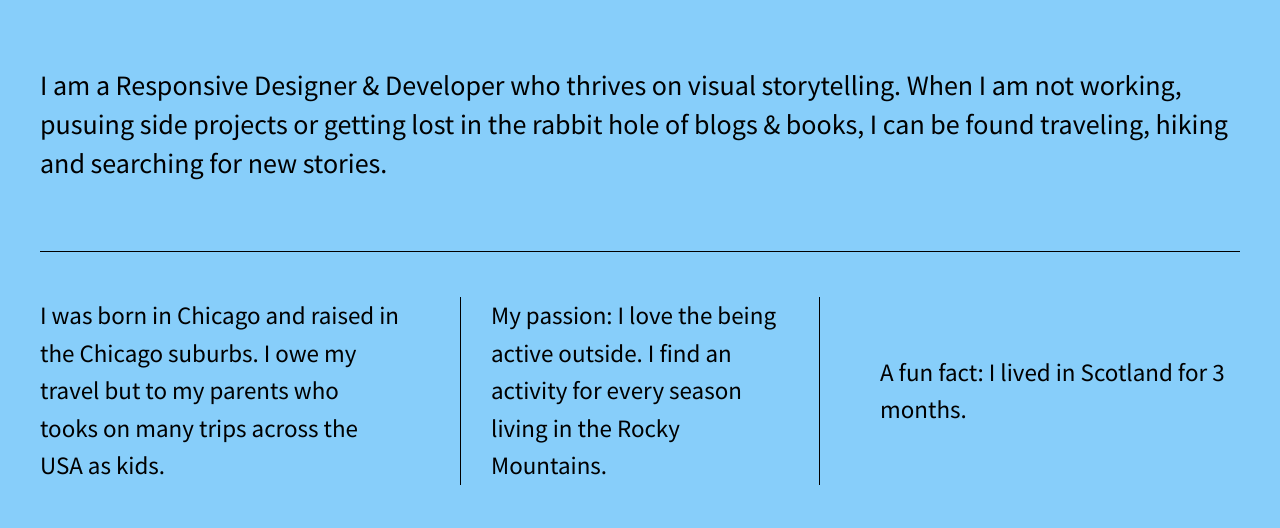
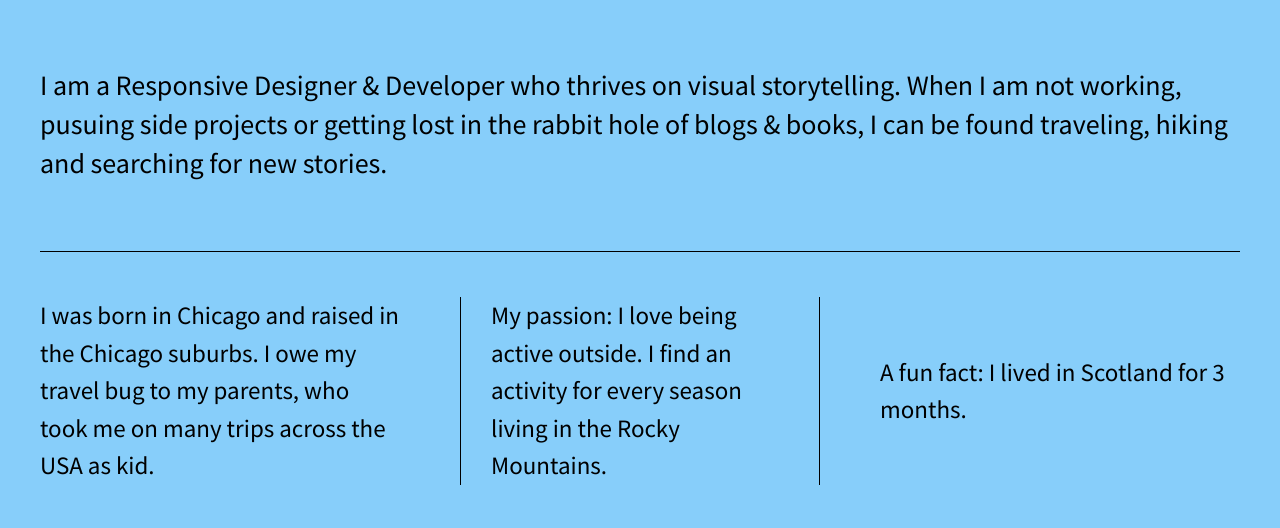
Before and after one commit to hrocco25/divs-flexbox, a plain HTML site: page index.html in a window 1280 px wide. Shown: the part 187-715 px from the top of the page. Drawn offline with nearby package versions, Linux system fonts and the light colour scheme.

Commit message:
spelling errors

```diff
--- a/index.html
+++ b/index.html
@@ -29,10 +29,10 @@
                 <p>I am a Responsive Designer & Developer who thrives on visual storytelling. When I am not working, pusuing side projects or getting lost in the rabbit hole of blogs & books, I can be found traveling, hiking and searching for new stories.</p>
             </main>
             <div class="div-1">
-                <p>I was born in Chicago and raised in the Chicago suburbs.  I owe my travel but to my parents who tooks on many trips across the USA as kids.</p>
+                <p>I was born in Chicago and raised in the Chicago suburbs.  I owe my travel bug to my parents, who took me on many trips across the USA as kid.</p>
             </div>
             <div class="div-2">
-                <p>My passion: I love the being active outside.  I find an activity for every season living in the Rocky Mountains.</p>
+                <p>My passion: I love being active outside.  I find an activity for every season living in the Rocky Mountains.</p>
             </div>
             <div class="div-3">
                 <p>A fun fact: I lived in Scotland for 3 months. </p>
```
